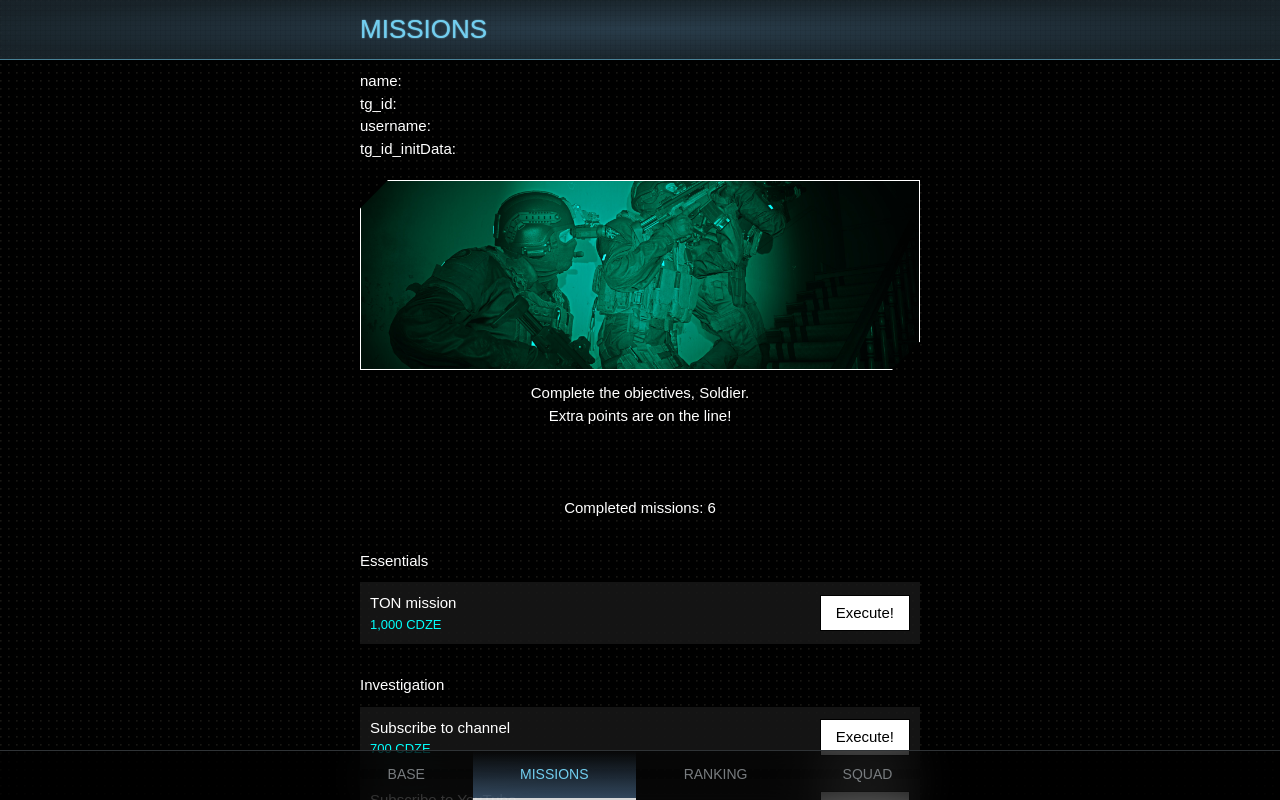
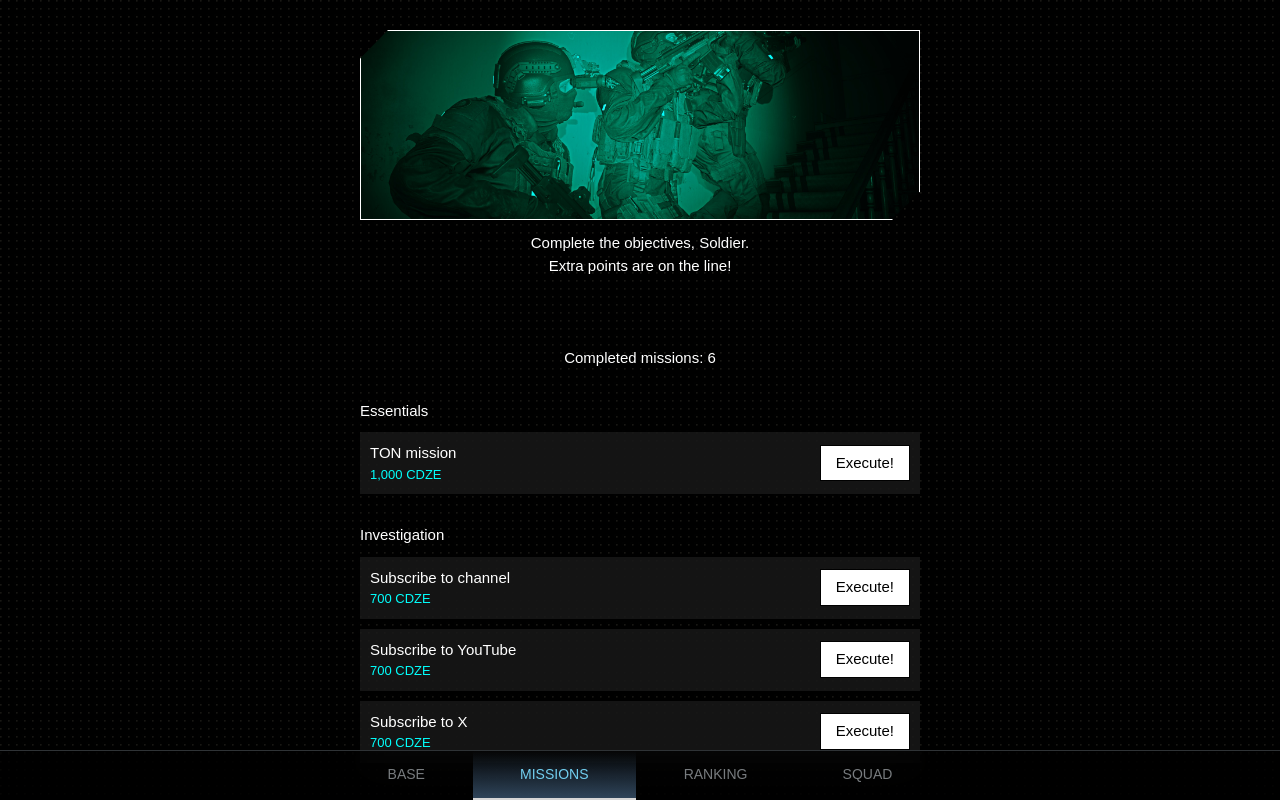
Before and after one commit to AbdulazizRakhmatullaev/crkdzone, a Next.js app: page /missions in a window 1280 px wide. Built offline with nearby package versions, Linux system fonts and the light colour scheme; a web font is replaced by a local one.

Commit message:
bug fixes

```diff
--- a/app/(pages)/missions/page.tsx
+++ b/app/(pages)/missions/page.tsx
@@ -1,11 +1,9 @@
-import Title from "@/app/components/title"
 import Header from "@/app/components/header";
 import misImg from "@/public/missions.jpg";
 
 export default function Missions() {
   return (
     <>
-      <Title name="Missions"/>
       <Header
         img_src={misImg}
         desc={
--- a/app/(pages)/ranking/page.tsx
+++ b/app/(pages)/ranking/page.tsx
@@ -3,7 +3,6 @@
 import { useState, useEffect, useContext } from "react";
 import Image from "next/image";
 import { UserContext } from "@/app/contexts/user";
-import Title from "@/app/components/title";
 import Header from "@/app/components/header";
 import rnkimg from "@/public/ranking.jpeg";
 
@@ -42,8 +41,6 @@ export default function Ranking() {
 
   return (
     <>
-      <Title name="Ranking" />
-
       <Header
         img_src={rnkimg}
         desc={<>
--- a/app/(pages)/squad/page.tsx
+++ b/app/(pages)/squad/page.tsx
@@ -1,12 +1,9 @@
-import Title from "@/app/components/title"
 import Header from "@/app/components/header";
 import sqdimg from "@/public/squad.jpg";
 
 export default function Squad() {
   return (
     <>
-      <Title name="Squad" />
-
       <Header
         img_src={sqdimg}
         desc={
--- a/app/contexts/user.tsx
+++ b/app/contexts/user.tsx
@@ -1,6 +1,5 @@
 import React, { createContext, useState, ReactNode, useEffect } from 'react';
 import Image from 'next/image';
-import Loading from '../components/loading';
 
 interface User {
     id: number
@@ -12,62 +11,28 @@ interface User {
     authDate: Date;
 }
 
-interface WebAppUser {
-    id: number;
-    username: string | undefined;
-    first_name: string;
-    last_name?: string;
-    photo_url?: string;
-    language_code?: string;
-}
-
-interface initDataUnsafe {
-    user?: WebAppUser;
-    query_id?: string;
-    auth_date?: number;
-    hash?: string;
-}
-
 interface UserContextType {
     user: User | null;
-    dataUnsafe: initDataUnsafe | null;
 }
 
 export const UserContext = createContext<UserContextType | undefined>(undefined);
 
 export function UserProvider({ children }: { children: ReactNode }) {
-    const [dataUnsafe, setDataUnsafe] = useState<initDataUnsafe | null>(null);
     const [user, setUser] = useState<User | null>(null);
-    const [tgId, setTgId] = useState<number | bigint>(0);
-    const [userNm, setUserNm] = useState<string | undefined>(undefined);
-    const [loading, setLoading] = useState(true);
 
     useEffect(() => {
+        if (window.Telegram?.WebApp) {
             const webApp = window.Telegram?.WebApp;
             const initData = webApp?.initData;
             const dataUnsafe = webApp?.initDataUnsafe;
 
-        if (initData) {
             const params = new URLSearchParams(initData);
-            const tgId = JSON.parse(params.get("user")!).id;
+            const tg_id = JSON.parse(params.get("user")!).id;
             const username = params.get("user") ? JSON.parse(params.get("user")!).username : undefined;
 
-            setTgId(tgId);
-            setUserNm(username);
-        }
-
-        setDataUnsafe(dataUnsafe);
-        setTimeout(() => {
-            setLoading(false); // Set loading to false after the initial data is processed
-        }, 1000);
-    }, []);
-
-    useEffect(() => {
+            if (username !== undefined && process.env.NODE_ENV === "production") {
                 const fetchUser = async () => {
-            if (userNm !== undefined && process.env.NODE_ENV === "production") {
                         try {
-                    const tg_id = tgId;
-                    const username = userNm;
                         const avatar_url = dataUnsafe?.user?.photo_url;
 
                         const res = await fetch("api/check-user", {
@@ -85,16 +50,14 @@ export function UserProvider({ children }: { children: ReactNode }) {
                             console.error(error);
                         }
                     }
+                    fetchUser();
             };
-
-        fetchUser();
-    }, [tgId, userNm, dataUnsafe]);
+        }
+    }, []);
 
     return (
-        <UserContext.Provider value={{ user, dataUnsafe }}>
-            {loading ? (
-                <Loading />
-            ) : userNm === undefined && process.env.NODE_ENV === "production" ? (
+        <UserContext.Provider value={{ user }}>
+            {user?.username === undefined && process.env.NODE_ENV === "production" ? (
                 <div className='fl flex-col justify-center items-center px-5 h-full bg-black'>
                     <Image
                         src="/noUsername.jpg"
--- a/app/globals.css
+++ b/app/globals.css
@@ -112,11 +112,11 @@ a {
 }
 
 #mainCon.dsk {
-  padding: 70px 20px 60px;
+  padding: 10px 20px 60px;
 }
 
 #mainCon.phn {
-  padding: 70px 20px 90px;
+  padding: 10px 20px 90px;
 }
 
 #navbar {
--- a/app/layout.tsx
+++ b/app/layout.tsx
@@ -8,22 +8,6 @@ import ToTopBtn from "./components/toTopBtn";
 import "./globals.css";
 import { UserProvider } from "./contexts/user"
 
-interface WebAppUser {
-  id: number;
-  username: string | undefined;
-  first_name: string;
-  last_name?: string;
-  photo_url?: string;
-  language_code?: string;
-}
-
-interface initDataUnsafe {
-  user?: WebAppUser;
-  query_id?: string;
-  auth_date?: number;
-  hash?: string;
-}
-
 export default function RootLayout({
   children,
 }: Readonly<{
@@ -31,8 +15,6 @@ export default function RootLayout({
 }>) {
   const [loading, setLoading] = useState(true);
   const [platform, setPlatform] = useState<string | null>(null);
-  const [initDataUnsafe, setInitDataUnsafe] = useState<initDataUnsafe | null>(null);
-  const [tgId, setTgId] = useState<number | null>(null);
 
   useEffect(() => {
     const script = document.createElement("script");
@@ -41,26 +23,15 @@ export default function RootLayout({
 
     script.onload = () => {
       const webApp = window.Telegram?.WebApp;
-      const initDataUnsafe = webApp.initDataUnsafe;
-      const initData = webApp.initData;
 
       webApp.expand();
-
-      if (initData) {
-        const params = new URLSearchParams(initData);
-        const tg_id = params.get("user") ? JSON.parse(params.get("user")!).id : null;
-
-        setTgId(tg_id);
-      }
-
       webApp.disableVerticalSwipes();
 
-      setInitDataUnsafe(initDataUnsafe);
       setPlatform(webApp.platform);
     };
 
+    document.head.appendChild(script);
     setLoading(false);
-    document.head.appendChild(script);
 
     return () => {
       document.head.removeChild(script);
@@ -84,10 +55,6 @@ export default function RootLayout({
             <UserProvider>
               <div id="main">
                 <div id="mainCon" className={setPlatformStyle()}>
-                  name: {initDataUnsafe?.user?.first_name} {initDataUnsafe?.user?.last_name} <br />
-                  tg_id: {initDataUnsafe?.user?.id} <br />
-                  username: {initDataUnsafe?.user?.username} <br />
-                  tg_id_initData: {tgId}
                   {children}
                   <ToTopBtn className={setPlatformStyle()} />
                 </div>
--- a/app/page.tsx
+++ b/app/page.tsx
@@ -1,6 +1,4 @@
 "use client";
-
-import Title from "@/app/components/title";
 
 const Home = () => {
 
@@ -11,8 +9,6 @@ const Home = () => {
 
   return (
     <div>
-      <Title name="Base" />
-
       <div id="frm" className={setPlatformStyle()}>
         <button className="frmBtn">Farm</button>
       </div>
```
Lines whose indentation alone changed are shown as unchanged.
